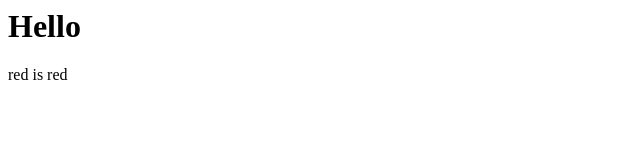
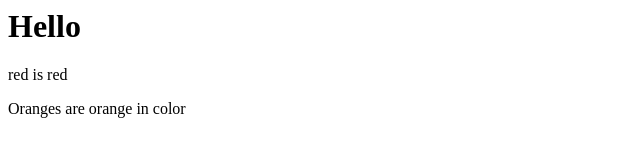
Before and after one commit to def-life/demo, a plain HTML site: page index.html in a window 1280 px wide. Shown: the whole page, without its empty margins (0-640 px from the left). Drawn offline with Linux system fonts and the light colour scheme.

Commit message:
update index.html
added another paragraph in the file

```diff
--- a/index.html
+++ b/index.html
@@ -8,5 +8,6 @@
 <body>
     <h1>Hello </h1>
     <p>red is red</p>
+    <p>Oranges are orange in color</p>
 </body>
 </html>
```
